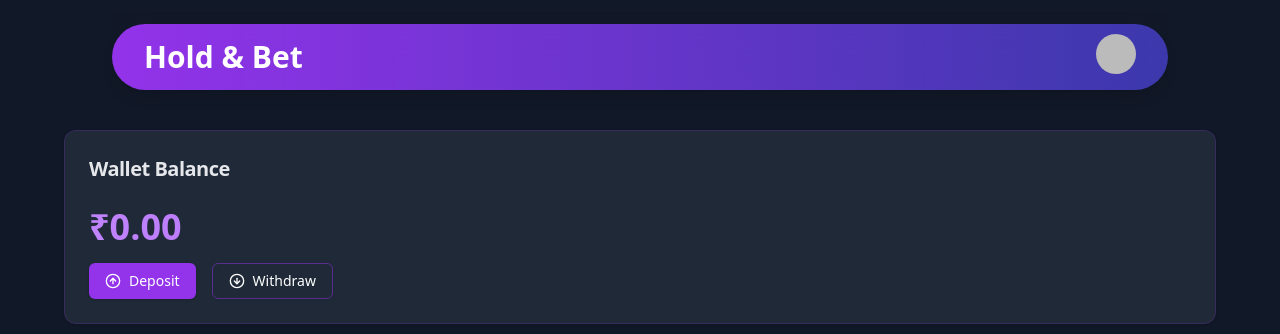
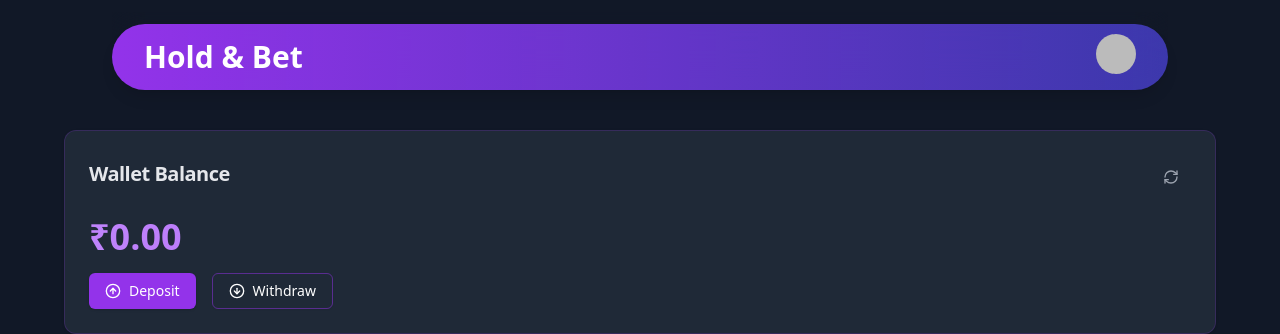
Before and after one commit to rudrasgithub/hold-and-bet, a Next.js app in the folder frontend/: page /wallet in a window 1280 px wide. Shown: the top 334 px of the page. Built offline with nearby package versions, Linux system fonts and the light colour scheme; no server answers; sample sign-in values are in the browser's storage.

Commit message:
feat: add refresh button to wallet page

```diff
--- a/frontend/app/wallet/page.tsx
+++ b/frontend/app/wallet/page.tsx
@@ -2,7 +2,7 @@
 
 import { useState, useEffect, useCallback } from "react";
 import { motion } from "framer-motion";
-import { ArrowUpCircle, ArrowDownCircle, TrendingUp, TrendingDown, CheckCircle2, Clock } from "lucide-react";
+import { ArrowUpCircle, ArrowDownCircle, TrendingUp, TrendingDown, CheckCircle2, Clock, RefreshCw } from "lucide-react";
 import { Card, CardContent, CardHeader, CardTitle } from "@/components/ui/card";
 import { Button } from "@/components/ui/button";
 import { Dialog, DialogContent, DialogHeader, DialogTitle, DialogTrigger } from "@/components/ui/dialog";
@@ -32,6 +32,7 @@ const WalletPage = () => {
   const dispatch = useDispatch();
   const walletData = useSelector((state: RootState) => state.wallet);
   const [isWithdrawing, setisWithdrawing] = useState<boolean>(false);
+  const [isRefreshing, setIsRefreshing] = useState<boolean>(false);
   const [loading, setLoading] = useState(true);
   const [currentPage, setCurrentPage] = useState(1);
   const [withdrawAmount, setWithdrawAmount] = useState<number>(0);
@@ -185,13 +186,29 @@ const WalletPage = () => {
     );
   }
 
+  const handleRefresh = async () => {
+    setIsRefreshing(true);
+    await fetchWalletData(1);
+    setIsRefreshing(false);
+    toast.success('Wallet refreshed!');
+  };
+
   return (
     <div className="min-h-screen bg-gray-900 text-white">
       <div className="container mx-auto p-3 sm:p-4 md:p-6 space-y-4 sm:space-y-6 md:space-y-8">
         <motion.div initial={{ opacity: 0, y: 20 }} animate={{ opacity: 1, y: 0 }} transition={{ duration: 0.5 }}>
           <Card className="mb-4 sm:mb-6 md:mb-8 bg-gray-800 border-purple-600/20">
-            <CardHeader className="p-4 sm:p-6">
+            <CardHeader className="p-4 sm:p-6 flex flex-row items-center justify-between">
               <CardTitle className="text-lg sm:text-xl text-gray-200">Wallet Balance</CardTitle>
+              <Button
+                variant="ghost"
+                size="sm"
+                onClick={handleRefresh}
+                disabled={isRefreshing}
+                className="text-gray-400 hover:text-white hover:bg-gray-700"
+              >
+                <RefreshCw className={`h-4 w-4 ${isRefreshing ? 'animate-spin' : ''}`} />
+              </Button>
             </CardHeader>
             <CardContent className="p-4 sm:p-6 pt-0 sm:pt-0">
               <div className="text-2xl sm:text-3xl md:text-4xl font-bold bg-gradient-to-r from-purple-400 to-purple-600 bg-clip-text text-transparent">
```
